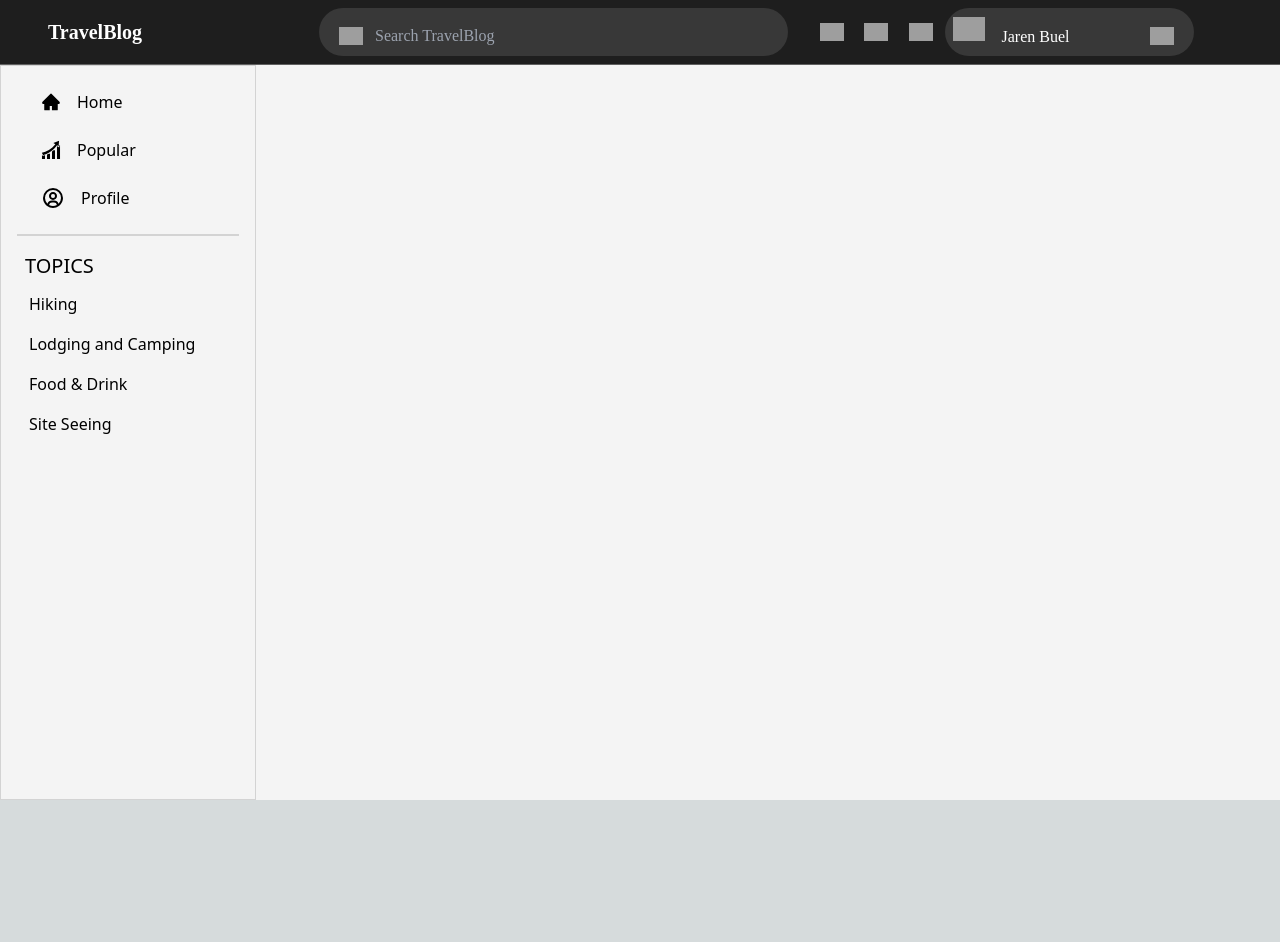
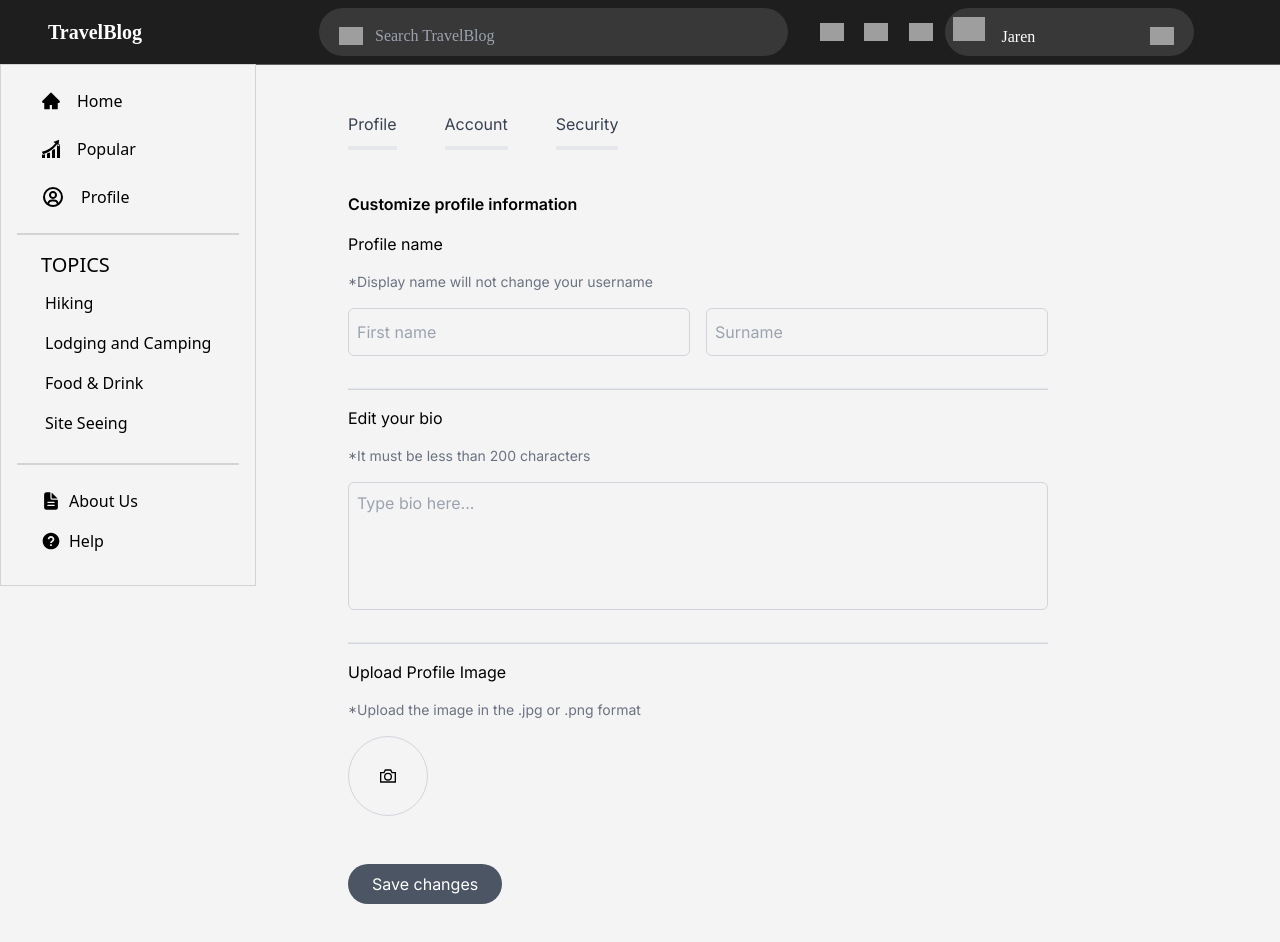
Before and after one commit to haris-bit/TravelBlogApp, a Next.js app in the folder travel-blog/: page / in a window 1280 px wide. Shown: the top 942 px of the page. Before the commit the page ends 800 px from the top, so only its background shows below. Built offline with nearby package versions, Linux system fonts and the light colour scheme; grey boxes are pictures that could not be loaded.

Commit message:
user profile page

```diff
--- a/travel-blog/app/components/navbar/Navbar.jsx
+++ b/travel-blog/app/components/navbar/Navbar.jsx
@@ -3,10 +3,12 @@ import React from 'react'
 
 const Navbar = () => {
     return (
-        <div id="NewRootRoot" className="flex flex-col w-full">
+        <div id="NewRootRoot" className="flex flex-col w-full
+        fixed top-0 left-0 z-50">
             <div className="bg-[#1e1e1e] flex flex-col justify-end pt-2 gap-2">
                 <div className="flex flex-row justify-between items-center ml-12 mr-6">
-                    <div className="text-xl font-['Montserrat'] font-bold leading-[24px] text-white">
+                    <div className="text-xl font-['Montserrat'] font-bold leading-[24px] text-white
+                    ">
                         TravelBlog
                     </div>
                     <div className="self-start flex flex-row gap-8 w-[937px] items-center">
@@ -67,7 +69,7 @@ const Navbar = () => {
                                         height={24}
                                     />
                                     <div className="font-['Poppins'] font-medium text-white mt-2">
-                                        Jaren Buel
+                                        Jaren
                                     </div>
                                 </div>
                                 <Image
--- a/travel-blog/app/components/sidebar/Sidebar.jsx
+++ b/travel-blog/app/components/sidebar/Sidebar.jsx
@@ -4,13 +4,22 @@ import Image from 'next/image'
 import { AiFillHome } from 'react-icons/ai'
 import { GiProgression } from 'react-icons/gi'
 import { BiUserCircle } from 'react-icons/bi'
+// import icons for about us and help
+import { FaInfoCircle } from 'react-icons/fa'
+import { RiQuestionAnswerLine } from 'react-icons/ri'
+import { IoDocumentText } from "react-icons/io5";
+import { IoDocumentTextOutline } from "react-icons/io5";
+import { BiSolidHelpCircle } from "react-icons/bi";
+
+
 
 const Sidebar = () => {
     return (
         <div
-            className='flex flex-col w-1/5 h-screen bg-[#F4F4F4]
+            className='flex flex-col w-1/5 h-fit bg-[#F4F4F4]
             border border-r border-[#D3D3D3] pl-4 pr-4 pt-4 pb-4
-            font-sans
+            font-sans fixed top-16 left-0 z-50
+            text-black
             '
         >
 
@@ -27,6 +36,7 @@ const Sidebar = () => {
                 hover:rounded-md
                 gap-4
                 px-6 py-2
+                cursor-pointer
                 '
                 >
                     <AiFillHome
@@ -44,6 +54,7 @@ const Sidebar = () => {
                 hover:rounded-md
                 gap-4
                 px-6 py-2
+                cursor-pointer
                 '
                 >
                     <GiProgression
@@ -62,6 +73,7 @@ const Sidebar = () => {
                 hover:rounded-md
                 gap-4
                 px-6 py-2
+                cursor-pointer
                 '
                 >
                     <BiUserCircle
@@ -77,7 +89,7 @@ const Sidebar = () => {
             />
 
             <div
-                className='mt-2 mb-2 ml-2 flex flex-col justify-center gap-2 '
+                className='mt-2 mb-2 ml-6 flex flex-col justify-center gap-2 '
             >
                 <span
                     className='text-xl'
@@ -91,6 +103,7 @@ const Sidebar = () => {
                 hover:bg-[#E9E9E9]
                 hover:rounded-md
                 gap-3
+                cursor-pointer
                 '
                 >
                     Hiking
@@ -101,6 +114,7 @@ const Sidebar = () => {
                 hover:bg-[#E9E9E9]
                 hover:rounded-md
                 gap-3
+                cursor-pointer
                 '
                 >
                     Lodging and Camping
@@ -111,6 +125,7 @@ const Sidebar = () => {
                 hover:bg-[#E9E9E9]
                 hover:rounded-md
                 gap-3
+                cursor-pointer
                 '
                 >
                     Food & Drink
@@ -121,16 +136,41 @@ const Sidebar = () => {
                 hover:bg-[#E9E9E9]
                 hover:rounded-md
                 gap-3
+                cursor-pointer
                 '
                 >
                     Site Seeing
                 </div>
             </div>
 
+            <hr
+                className='border border-[#D3D3D3] mt-4 mb-2 '
+            />
 
-
-
-
+            <div
+                className='mt-2 mb-2 ml-2 flex flex-col justify-center'
+            >
+                <span
+                    className='text-normal flex items-center gap-2
+                hover:bg-[#E9E9E9] cursor-pointer rounded-md
+                px-4 py-2
+                    '
+                >
+                    <IoDocumentText className='text-xl' />
+                    <p>
+                        About Us
+                    </p>
+                </span>
+                <span
+                    className='text-normal flex items-center gap-2
+                hover:bg-[#E9E9E9] cursor-pointer rounded-md
+                px-4 py-2
+                    '
+                >
+                    <BiSolidHelpCircle className='text-xl' />
+                    Help
+                </span>
+            </div>
         </div >
     )
 }
--- a/travel-blog/app/layout.js
+++ b/travel-blog/app/layout.js
@@ -4,7 +4,7 @@ import './globals.css'
 const inter = Inter({ subsets: ['latin'] })
 
 export const metadata = {
-  title: 'Create Next App',
+  title: 'Travel Blog',
   description: 'Generated by create next app',
 }
 
--- a/travel-blog/app/main/page.jsx
+++ b/travel-blog/app/main/page.jsx
@@ -1,14 +1,21 @@
+import User from '@app/user/page';
 import React from 'react'
 import Navbar from '../components/navbar/Navbar'
 import Sidebar from '../components/sidebar/Sidebar'
 
+
 const MainPage = () => {
     return (
         <div
-            className='flex flex-col w-full h-screen bg-[#F4F4F4]'
+            className='flex flex-col w-full min-h-screen bg-[#F4F4F4]'
         >
             <Navbar />
-            <Sidebar />
+            <div
+                className='flex flex-row w-full h-full'
+            >
+                <Sidebar />
+                <User />
+            </div>
         </div>
     )
 }
--- a/travel-blog/app/page.jsx
+++ b/travel-blog/app/page.jsx
@@ -6,7 +6,9 @@ import SignUp from './signup/page'
 
 export default function Home() {
   return (
-    <div>
+    <div
+      className='bg-[#F4F4F4]'
+    >
       <MainPage />
     </div>
   )
--- /dev/null
+++ b/travel-blog/app/user/account/page.jsx
@@ -0,0 +1,9 @@
+import React from 'react'
+
+const Account = () => {
+    return (
+        <div>Account Page</div>
+    )
+}
+
+export default Account
--- /dev/null
+++ b/travel-blog/app/user/page.jsx
@@ -0,0 +1,16 @@
+import React from 'react'
+import Profile from './profile/page'
+import UserNavbar from './usernav/page'
+
+const User = () => {
+    return (
+        <div
+            className='mt-16 ml-[300px]  h-full bg-[#F4F4F4] '
+        >
+            <UserNavbar />
+            <Profile />
+        </div>
+    )
+}
+
+export default User
--- /dev/null
+++ b/travel-blog/app/user/profile/page.jsx
@@ -0,0 +1,120 @@
+"use client";
+import React, { useState } from 'react';
+import Image from 'next/image';
+
+// import camera icon from react icons
+import { FaCamera } from 'react-icons/fa';
+import { GrCamera } from "react-icons/gr";
+
+
+const Profile = () => {
+    const [selectedImage, setSelectedImage] = useState(null);
+
+    const handleFileChange = (e) => {
+        const file = e.target.files[0];
+        if (file) {
+            const reader = new FileReader();
+            reader.onload = () => {
+                setSelectedImage(reader.result);
+            };
+            reader.readAsDataURL(file);
+        }
+    };
+
+    return (
+        <div className='flex flex-col w-[700px] min-h-screen mb-20 bg-[#f4f4f4] text-black '>
+            {/* div for first name and surname */}
+            <div className='flex flex-col w-full h-4/6 ml-12'>
+                <h1 className='font-semibold '>Customize profile information</h1>
+
+                <h2 className='mt-4'>Profile name</h2>
+
+                <p className='text-sm text-gray-500 mt-4'>
+                    *Display name will not change your username
+                </p>
+
+                {/* Divs for names */}
+                <div className='flex flex-row w-full h-12 mt-4'>
+                    {/* first name */}
+                    <div className='flex flex-col w-1/2 h-full'>
+                        <input
+                            type='text'
+                            placeholder='First name'
+                            className='w-full h-full border border-gray-300 rounded-md p-2 bg-transparent outline-none'
+                        />
+                    </div>
+
+                    {/* surname */}
+                    <div className='flex flex-col w-1/2 h-full ml-4'>
+                        <input
+                            type='text'
+                            placeholder='Surname'
+                            className='w-full h-full border border-gray-300 rounded-md p-2 bg-transparent outline-none'
+                        />
+                    </div>
+                </div>
+                <hr className='w-full h-0.5 bg-gray-300 mt-8' />
+
+                <h2 className='mt-4'>Edit your bio</h2>
+
+                <p className='text-sm text-gray-500 mt-4'>
+                    *It must be less than 200 characters
+                </p>
+
+                <textarea
+                    name=''
+                    id=''
+                    cols='30'
+                    rows='20'
+                    placeholder='Type bio here...'
+                    className='w-full h-32 border border-gray-300 rounded-md p-2 bg-transparent outline-none mt-4 resize-none'
+                ></textarea>
+
+                <hr className='w-full h-0.5 bg-gray-300 mt-8' />
+
+                <h2 className='mt-4'>Upload Profile Image</h2>
+
+                <p className='text-sm text-gray-500 mt-4'>
+                    *Upload the image in the .jpg or .png format
+                </p>
+
+                {/* Image upload */}
+                <label htmlFor='imageUpload' className='cursor-pointer mt-4
+                border border-gray-300 rounded-full w-20 h-20 flex items-center justify-center
+                '>
+                    {selectedImage ? (
+                        <Image
+                            src={selectedImage}
+                            alt='Selected'
+                            className='w-20 h-20 object-cover rounded-full'
+                            width={80}
+                            height={80}
+                        />
+                    ) : (
+                        <
+                            GrCamera
+                        />
+                    )}
+                </label>
+                <input
+                    type='file'
+                    id='imageUpload'
+                    accept='image/*'
+                    className='hidden'
+                    onChange={handleFileChange}
+                />
+            </div>
+
+            {/* save changes button */}
+            <div className='flex flex-row w-full h-1/6 ml-12 mt-12 mb-8 '>
+                <button
+                    className='bg-gray-600 text-white rounded-full px-6 py-2'
+                >
+                    Save changes
+                </button>
+            </div>
+        </div>
+    );
+};
+
+export default Profile;
--- /dev/null
+++ b/travel-blog/app/user/security/page.jsx
@@ -0,0 +1,9 @@
+import React from 'react'
+
+const Security = () => {
+    return (
+        <div>Security Page</div>
+    )
+}
+
+export default Security
--- /dev/null
+++ b/travel-blog/app/user/usernav/page.jsx
@@ -0,0 +1,35 @@
+"use client";
+import Link from "next/link";
+
+const UserNavbar = () => {
+    return (
+        <nav className="flex justify-between mt-12 ml-12 w-full h-20">
+            <ul className="flex space-x-12">
+                <Link href="/user/profile">
+                    <span className="text-gray-700 hover:text-gray-900 cursor-pointer relative">
+                        <span className="border-b-4 hover:border-blue-500 pb-3 transition
+                        rounded-sm
+                        ">Profile</span>
+                    </span>
+                </Link>
+                <Link href="/user/account">
+                    <span className="text-gray-700 hover:text-gray-900 cursor-pointer relative">
+                        <span className="border-b-4 hover:border-blue-500 pb-3 transition
+                        rounded-sm
+                        ">Account</span>
+                    </span>
+                </Link>
+                <Link href="/user/security">
+                    <span className="text-gray-700 hover:text-gray-900 cursor-pointer relative">
+                        <span className="border-b-4 hover:border-blue-500 pb-3 transition
+                        rounded-sm
+                        ">Security</span>
+                    </span>
+                </Link>
+
+            </ul>
+        </nav>
+    );
+}
+
+export default UserNavbar;
```
Also changed, not shown: travel-blog/app/components/post/PostForm.jsx (added, +44 -0 lines).
